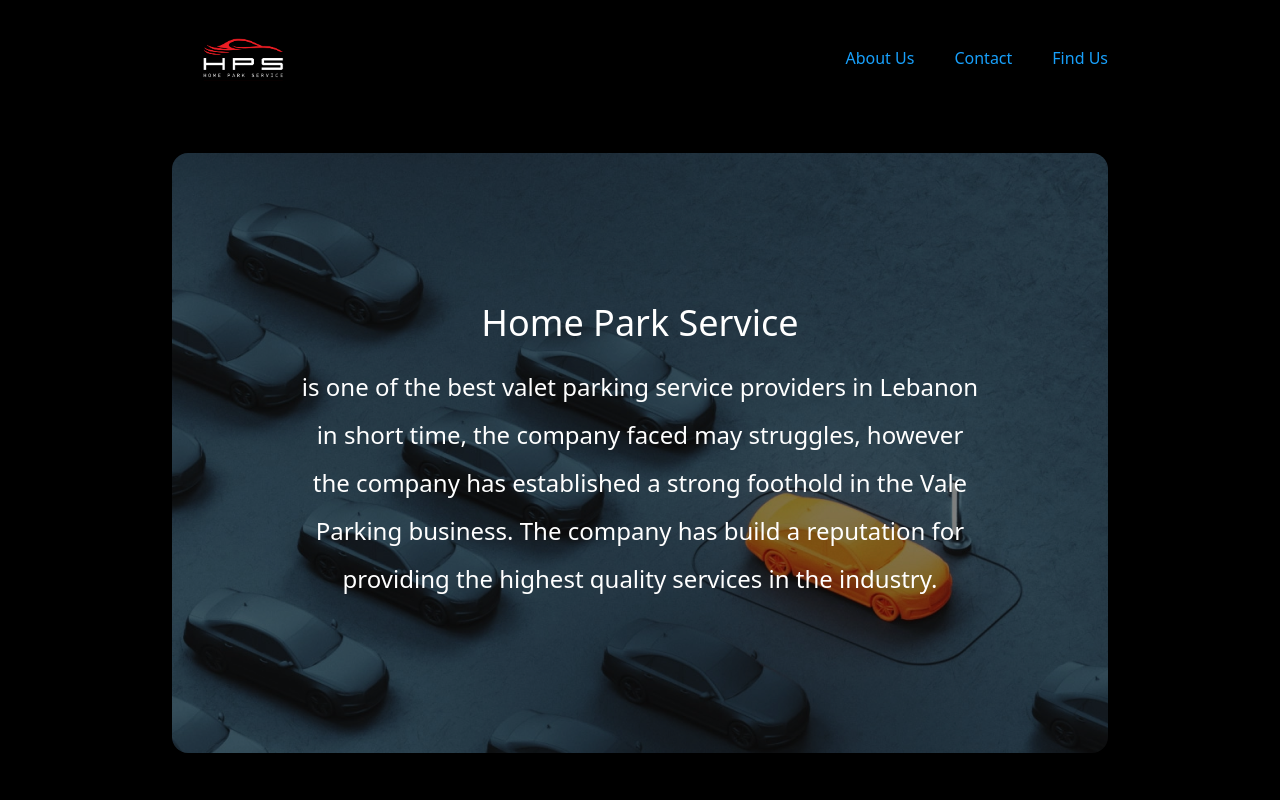
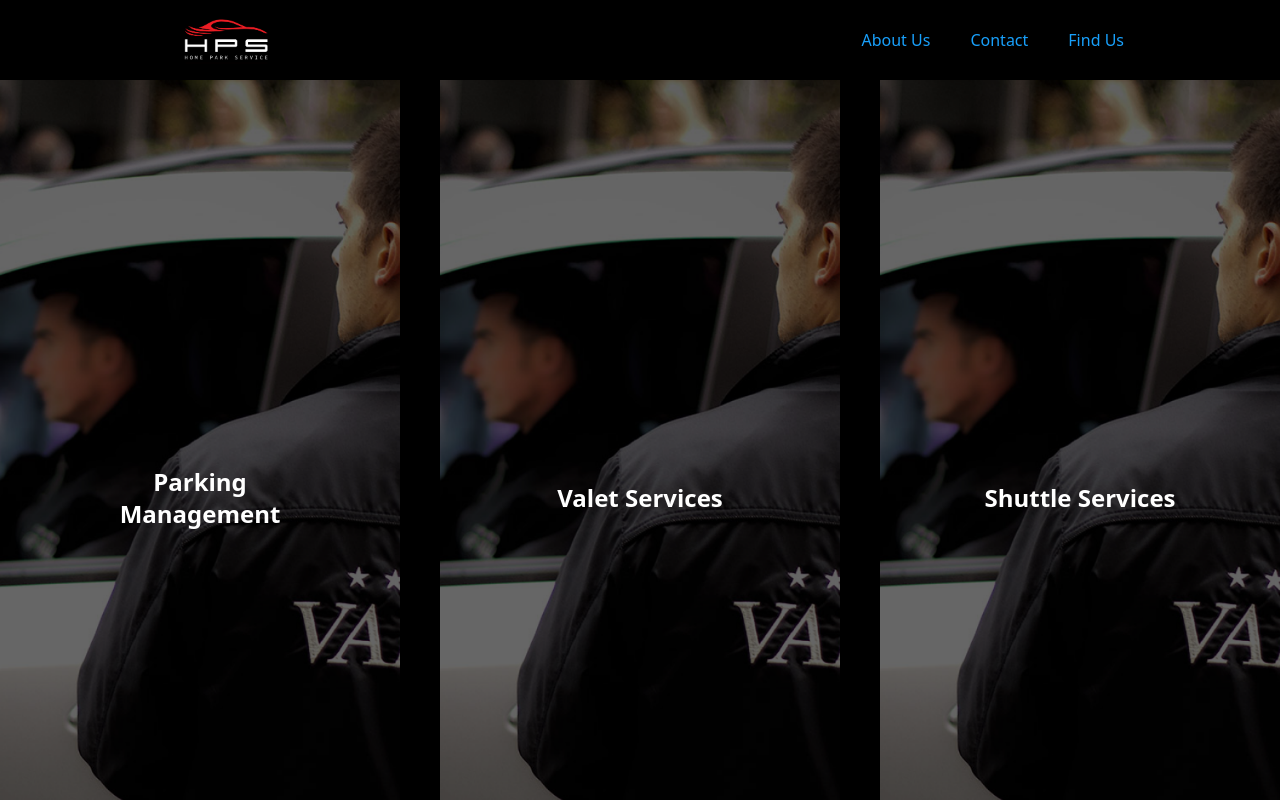
Before and after one commit to ThinkFrim/hps, a React (Create React App) app: page /services in a window 1280 px wide. Shown: the top 800 px of the page. Built offline with nearby package versions, Linux system fonts and the light colour scheme.

Commit message:
adding new pages and optimizing web speed load

```diff
--- a/package.json
+++ b/package.json
@@ -12,6 +12,7 @@
     "react": "^18.2.0",
     "react-dom": "^18.2.0",
     "react-router-dom": "^6.8.0",
+    "react-router-hash-link": "^2.4.3",
     "react-scripts": "5.0.1",
     "styled-components": "^5.3.6",
     "web-vitals": "^2.1.4"
--- a/src/App.js
+++ b/src/App.js
@@ -1,12 +1,17 @@
-
-import Nav from "./components/nav/Nav";
-import Cards from "./components/cards/Cards";
+import { Routes } from "react-router-dom";
 import Home from "./pages/home/Home";
+import { Route } from "react-router-dom";
+import Contact from "./pages/contact/Contact";
+import Services from "./pages/ourServices/Services";
 
 const App = () => {
   return (
-    <div>
-      <Home />
+    <div className='App'>
+      <Routes>
+        <Route path='/' element={<Home />} />
+        <Route path='/contact' element={<Contact />} />
+        <Route path='/services' element={<Services />} />
+      </Routes>
     </div>
   );
 };
--- a/src/Data/dummy.js
+++ b/src/Data/dummy.js
@@ -1,4 +1,5 @@
 import dummyImg from "../assets/images/Rectangle (1).png";
+import serviceImg from "../assets/images/serviceImg.png";
 
 export const aboutData = [
   {
@@ -59,3 +60,20 @@ export const dataReview = [
     img: dummyImg,
   },
 ];
+
+export const serviceData = [
+  {
+    img: serviceImg,
+    title: "Parking Management",
+  },
+
+  {
+    img: serviceImg,
+    title: "Valet Services",
+  },
+
+  {
+    img: serviceImg,
+    title: "Shuttle Services",
+  },
+];
--- a/src/components/footer/Footer.jsx
+++ b/src/components/footer/Footer.jsx
@@ -10,7 +10,7 @@ const Footer = () => {
           <li>community</li>
           <li>community</li>
           <div className='self-center'>
-            <img src={logo} alt='' className='w-1/4 md:w-1/3 mx-auto' />
+            <img src={logo} alt='' className='w-1/4 mx-auto' />
           </div>
           <li>community</li>
           <li>community</li>
--- a/src/components/nav/Nav.jsx
+++ b/src/components/nav/Nav.jsx
@@ -1,7 +1,7 @@
 import React, { useState } from "react";
-import { Slant as Hamburger, Slant } from "hamburger-react";
-import logo from '../../assets/logo/HPS-WHITE.png'
-
+import { Slant } from "hamburger-react";
+import logo from "../../assets/logo/HPS-WHITE.png";
+import { HashLink } from "react-router-hash-link";
 const Nav = () => {
   const [isOpen, setIsOpen] = useState(false);
 
@@ -10,8 +10,9 @@ const Nav = () => {
   };
 
   return (
-    <nav className='relative container mx-auto flex items-center justify-between px-5 w-full'>
-      <img src={logo} alt="" className="w-[15%]" />
+    <nav className='relative container mx-auto flex items-center justify-between'>
+
+        <img src={logo} alt='' className='w-[30%] md:w-[15%]' />
       <div className='z-50 flex justify-between lg:hidden'>
         <Slant
           direction='right'
@@ -27,16 +28,26 @@ const Nav = () => {
           isOpen
             ? "flex flex-col gap-10 items-center fixed left-0 right-0 top-0 bottom-0 w-full h-full text-center bg-white py-[50%] md:py-[30%] z-40"
             : "hidden"
-        } lg:flex gap-10 cursor-pointer`}>
-        <li className='text-mainBlue hover:text-white transition duration-300 ease-in-out'>
+        } lg:flex gap-10 cursor-pointer px-1`}>
+        <HashLink
+          to='/#aboutus'
+          smooth
+          className='text-mainBlue hover:text-white transition duration-300 ease-in-out'
+          scroll={(el) =>
+            el.scrollIntoView({ behavior: "auto", block: "end" })
+          }>
           About Us
-        </li>
-        <li className='text-mainBlue hover:text-white transition duration-300 ease-in-out'>
+        </HashLink>
+        <HashLink
+          to='/contact'
+          className='text-mainBlue hover:text-white transition duration-300 ease-in-out'>
           Contact
-        </li>
-        <li className='text-mainBlue hover:text-white transition duration-300 ease-in-out'>
+        </HashLink>
+        <HashLink
+          to='/contact'
+          className='text-mainBlue hover:text-white transition duration-300 ease-in-out'>
           Find Us
-        </li>
+        </HashLink>
       </ul>
     </nav>
   );
--- a/src/index.js
+++ b/src/index.js
@@ -1,12 +1,14 @@
-import React from 'react';
-import ReactDOM from 'react-dom/client';
-import './styles/global.css'
-// import './styles/debuggin.css'
-import App from './App';
+import React from "react";
+import ReactDOM from "react-dom/client";
+import "./styles/global.css";
+import App from "./App";
+import { BrowserRouter } from "react-router-dom";
 
-const root = ReactDOM.createRoot(document.getElementById('root'));
+const root = ReactDOM.createRoot(document.getElementById("root"));
 root.render(
   <React.StrictMode>
-    <App />
+    <BrowserRouter>
+      <App />
+    </BrowserRouter>
   </React.StrictMode>
 );
--- /dev/null
+++ b/src/pages/contact/Contact.jsx
@@ -0,0 +1,17 @@
+import React from "react";
+import Nav from "../../components/nav/Nav";
+import Footer from "../../components/footer/Footer";
+
+const Contact = () => {
+  return (
+    <div className='bg-black min-h-screen'>
+      <Nav />
+      <div className='text-white'>
+        <h1>Inquire</h1>
+      </div>
+      <Footer />
+    </div>
+  );
+};
+
+export default Contact;
--- a/src/pages/home/Home.jsx
+++ b/src/pages/home/Home.jsx
@@ -1,18 +1,21 @@
-import { aboutData, dataReview } from "../../Data/dummy";
+import { aboutData, dataReview, } from "../../Data/dummy";
 import Footer from "../../components/footer/Footer";
 import Nav from "../../components/nav/Nav";
+import teamPhoto1 from "../../assets/images/picture1.png";
+import teamPhoto2 from "../../assets/images/pricture2.png";
+import { HashLink } from "react-router-hash-link";
 import "./home.css";
 
 const Home = () => {
   return (
-    <div className='bg-black h-full pt-5'>
+    <div className='bg-black h-full'>
       <Nav />
-      <div className='container mx-auto px-5 mt-14 lg:pt-0 min-h-screen'>
-        <div className='relative h-[600px] bg-contain bg-center bg-hero rounded-2xl'>
-          <div className='absolute bottom-0  inset-0 flex items-center justify-center text-white'>
+      <div className='container mx-auto px-5 mt-5 lg:mt-2 min-h-screen'>
+        <div className='relative h-[500px] bg-contain bg-center bg-hero rounded-2xl lg:h-[560px] min-w-full'>
+          <div className='absolute bottom-0 inset-0 flex items-center justify-center text-white'>
             <div className='text-center font-light'>
-              <h1 className='text-4xl pb-3'>Home Park Service</h1>
-              <p className='mt-2 text-2xl leading-loose'>
+              <h1 className='text-2xl pb-3 lg:text-4xl'>Home Park Service</h1>
+              <p className='mt-2 text-base leading-loose lg:leading-relaxed lg:text-2xl'>
                 is one of the best valet parking service providers in Lebanon{" "}
                 <br className='hidden lg:block' /> in short time, the company
                 faced may struggles, however <br className='hidden lg:block' />{" "}
@@ -21,6 +24,9 @@ const Home = () => {
                 has build a reputation for <br className='hidden lg:block' />{" "}
                 providing the highest quality services in the industry.{" "}
               </p>
+              <button className='bg-mainBlue p-2 px-10 mt-4 rounded-md'>
+                <HashLink to='/contact'>contact</HashLink>
+              </button>
             </div>
           </div>
         </div>
@@ -33,22 +39,55 @@ const Home = () => {
         <div className='grid grid-cols-1 text-center gap-20 pt-5 md:grid-cols-2 md:text-left'>
           {aboutData.map((item, index) => (
             <div className='flex flex-col  text-white' key={index}>
-              <h1 className='text-2xl pb-2'>{item.title}</h1>
+              <h1 className='text-3xl pb-2'>{item.title}</h1>
               <p>{item.subtitle}</p>
-              <button className='lg:self-start p-2 border-2 border-mainBlue text-mainBlue my-5 rounded-md'>
-                Learn more
-              </button>
             </div>
           ))}
         </div>
       </div>
 
-      <div className='min-h-screen'>
+      <div className='my-16'>
+        <div
+          className='flex flex-col md:flex-row items-center md:gap-10 lg:pb-[12rem] md:px-10'
+          id='aboutus'>
+          <img src={teamPhoto1} alt='' className='w-10/12 md:w-1/2' />
+          <div className='text-white text-center pb-5 pt-5 md:text-left'>
+            <h1 className='text-xl md:text-3xl pb-5'>Why to Choose Us</h1>
+            <p className=''>
+              HPS ensures seamless operations with daily standup meetings,
+              well-trained vehicle servers, supervisors, and site managers.
+              They're always ready to address issues and optimize performance,
+              ensuring efficient service even during peak times.
+            </p>
+          </div>
+        </div>
+        <div className='flex flex-col justify-center items-center md:flex-row-reverse md:gap-10 md:px-10'>
+          <img src={teamPhoto2} alt='' className='w-10/12 md:w-1/2' />
+          <div className='text-white pt-5 text-center md:text-left'>
+            <h1 className='md:text-3xl text-xl pb-5'>
+              Through Peak and Normal
+            </h1>
+            <p>
+              With years in valet services, our commitment to enhancing your
+              experience is unwavering. Trust is the foundation of our growth.
+              We continuously adopt advanced technologies to better serve you
+              and ensure seamless event parking management.
+            </p>
+          </div>
+        </div>
+      </div>
+
+      <div className='py-16'>
         <div className='text-white text-center'>
-          <h1 className='text-3xl pb-4 md:text-5xl'>You’re in good company</h1>
-          <h2>Let’s See Together What Our Clients Think About Our Company</h2>
+          <h1 className='text-3xl pb-4 md:text-5xl'>Our Proud Associations</h1>
+          <p className='lg:text-2xl'>
+            Powered by our trusted partnerships, our success is a testament to
+            the valued <br /> relationships we've built with industry leaders
+            and loyal customers. Discover the <br /> stories of our satisfied
+            clients and the collaborations that drive us forward.
+          </p>
         </div>
-        <div className='grid grid-cols-2  gap-y-10 pt-16 md:grid-cols-4'>
+        <div className='grid grid-cols-2  gap-5 md:gap-10 px-2 pt-16 md:grid-cols-4'>
           {dataReview.map((item, index) => (
             <div className='flex items-center justify-center' key={index}>
               <img src={item.img} alt='' />
--- /dev/null
+++ b/src/pages/ourServices/Services.jsx
@@ -0,0 +1,27 @@
+import React from "react";
+import { serviceData } from "../../Data/dummy";
+import Nav from "../../components/nav/Nav";
+import Footer from "../../components/footer/Footer";
+
+const Services = () => {
+  return (
+    <div className='bg-black'>
+      <Nav />
+      <div className='flex flex-col md:flex-row justify-center items-center gap-10'>
+        {serviceData.map((item, index) => (
+          <div
+            className='text-white text-2xl font-semibold text-center relative'
+            key={index}>
+            <img src={item.img} alt='' className='' />
+            <h1 className='absolute top-1/2 left-1/2 transform -translate-x-1/2 -translate-y-1/2'>
+              {item.title}
+            </h1>
+          </div>
+        ))}
+      </div>
+      <Footer />
+    </div>
+  );
+};
+
+export default Services;
--- a/tailwind.config.js
+++ b/tailwind.config.js
@@ -1,5 +1,4 @@
 /** @type {import('tailwindcss').Config} */
-/** @type {import('./src/assets/images/banner.png}*/
 module.exports = {
   content: ["./src/**/*.{js,jsx,ts,tsx}"],
   theme: {
```
Also changed, not shown: src/components/cards/Cards.jsx (+14 -13 lines), 1 other file (tests, documents, lock files or other folders).
